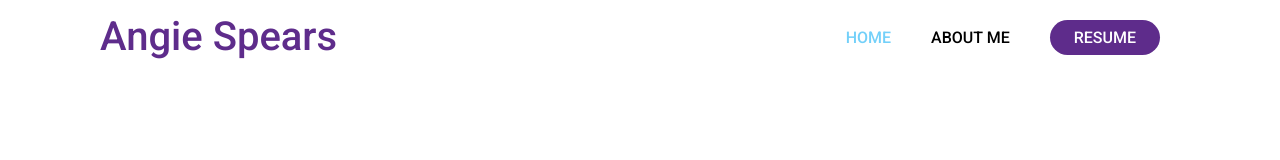
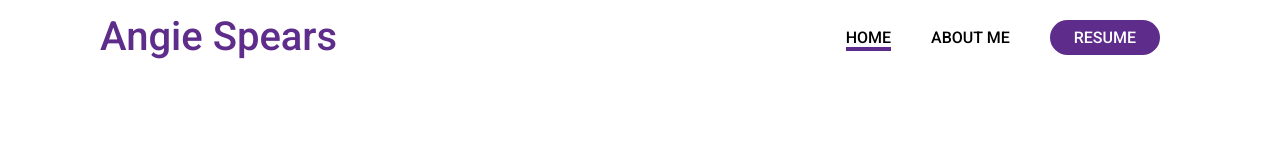
Before and after one commit to AMSpears/personalPortfolio, a Gatsby site: page /about-me in a window 1280 px wide. In both pictures the pointer is over the link "HOME". Shown: the top 160 px of the page. Built offline with nearby package versions, Linux system fonts and the light colour scheme; Gatsby itself is replaced by a stand-in of ours.

Commit message:
update header

```diff
--- a/src/components/header/header.js
+++ b/src/components/header/header.js
@@ -13,7 +13,6 @@ import { TiThMenu, TiTimes } from 'react-icons/ti'
 import UpdateHeader from './headerNavFunc'
 
 import './header.scss'
-
 
 const Header = ({ siteTitle, home, aboutMe, resume }) => (
   <header>
--- a/src/components/header/header.scss
+++ b/src/components/header/header.scss
@@ -92,9 +92,10 @@ header {
                          font-size: 16px;
                          margin: auto 20px;
                     }
-
+               }
+               #home, #about {
                     &:hover {
-                         color: $secondary-color;
+                         border-bottom: 4px solid $primary-color;
                     }
                }
 
```
